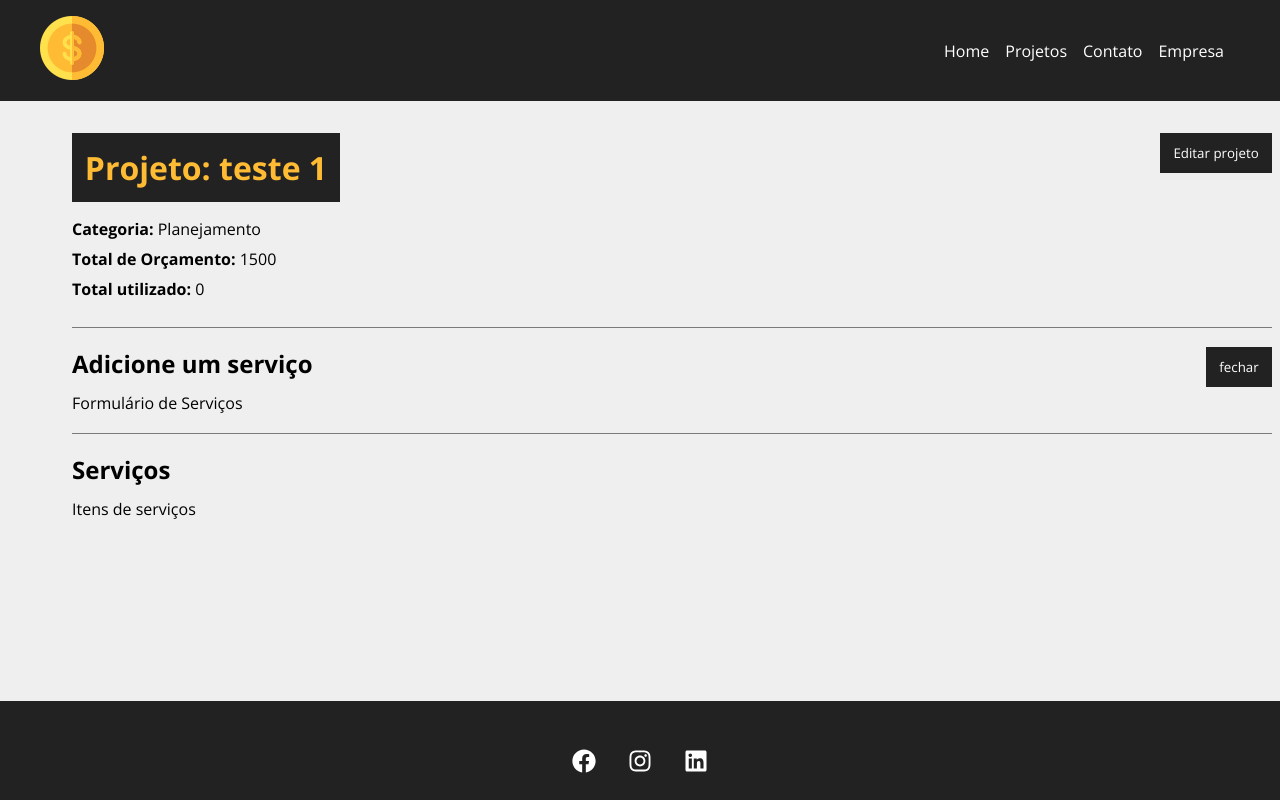
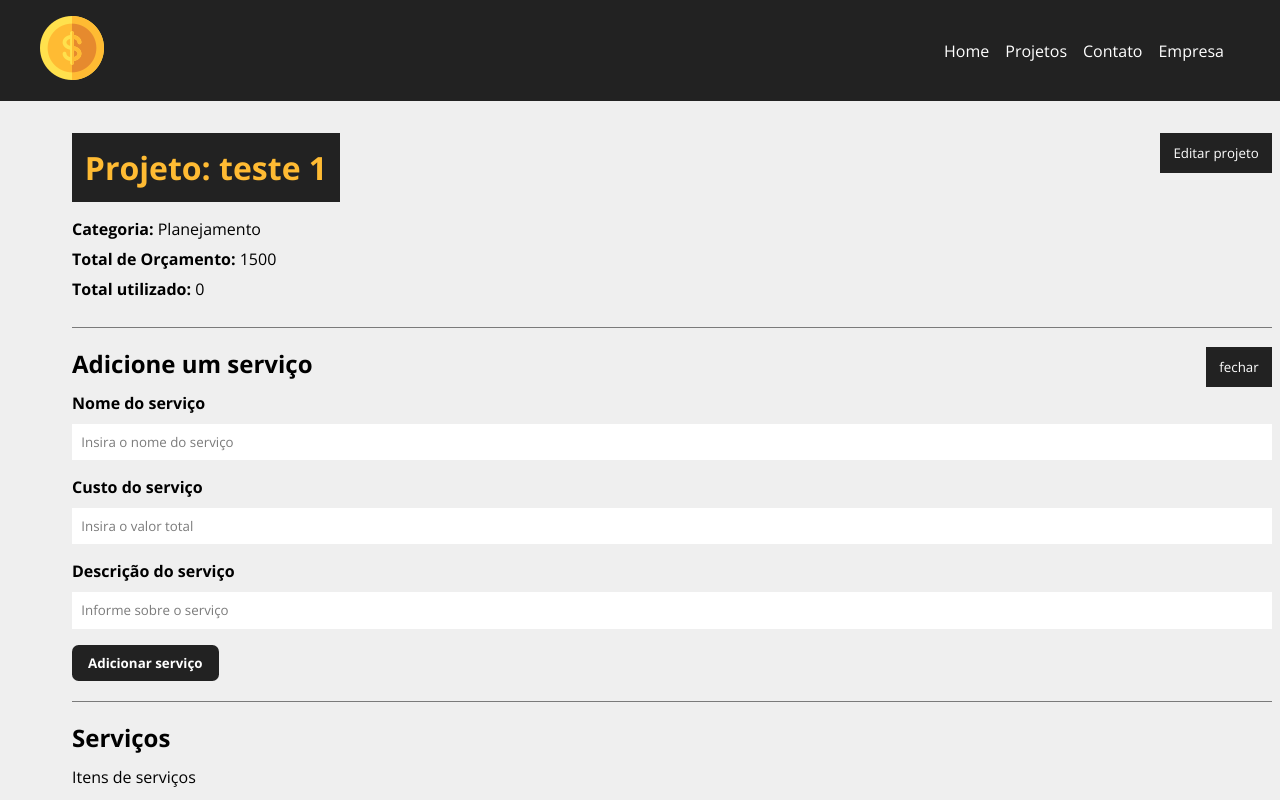
Before and after one commit to wevdiaz/Costs, a React (Create React App) app: page /projects/1 in a window 1280 px wide. Both pictures are taken after a click on the button "Adicionar serviço". Shown: the top 800 px of the page. Built offline with nearby package versions, Linux system fonts and the light colour scheme; data requests are answered from the project's data file.

Commit message:
Add novos serviços no projeto

```diff
--- a/db.json
+++ b/db.json
@@ -18,8 +18,15 @@
         "id": "4",
         "name": "Planejamento"
       },
-      "cost": 0,
-      "services": [],
+      "cost": 150,
+      "services": [
+        {
+          "name": "analise",
+          "cost": "150",
+          "description": "testando serviço",
+          "id": "0a201806-3433-4feb-8554-5322f94e178d"
+        }
+      ],
       "id": 2
     }
   ],
--- a/package.json
+++ b/package.json
@@ -39,5 +39,8 @@
       "last 1 firefox version",
       "last 1 safari version"
     ]
+  },
+  "devDependencies": {
+    "@types/uuid": "^8.3.4"
   }
 }
--- a/src/components/pages/Project.jsx
+++ b/src/components/pages/Project.jsx
@@ -1,10 +1,12 @@
 import { useParams } from "react-router-dom";
 import { useState, useEffect } from "react";
+import { parse, v4 as uuidv4 } from "uuid";
 
 import { Loading } from "../layout/Loading";
 import { Container } from "../layout/Container";
 import { ProjectForm } from "../project/ProjectForm";
 import { Message } from "../layout/Message";
+import { ServiceForm } from "../services/ServiceForm";
 
 import styles from "./styles/Project.module.css";
 
@@ -60,6 +62,41 @@
     .catch((err) => { console.log(err)})
   }
 
+  function createService(project) {
+    setMessage("");
+
+    const lastService = project.services[project.services.length - 1];
+
+    lastService.id = uuidv4();
+
+    const lastServiceCost = lastService.cost;
+
+    const newCost = parseFloat(project.cost) + parseFloat(lastServiceCost);
+
+    if (newCost > parseFloat(project.budget)) {
+      setMessage("Orçamento ultrapassado, verifique o valor do serviço");
+      setType("error");
+      project.services.pop();
+      return false;
+    }
+
+    project.cost = newCost;
+
+    fetch(`http://localhost:5000/projects/${project.id}`, {
+      method: "PATCH",
+      headers: {
+        "Content-Type": "application/json",
+      },
+      body: JSON.stringify(project),
+    })
+    .then((response) => response.json())
+    .then((data) => {
+      console.log(data);
+    }).catch((err) => console.log(err));
+
+
+  }
+
   function toggleProjectForm() {
     setShowProjectForm(!showProjectForm);
   }
@@ -111,7 +148,13 @@
                     { !showServiceForm ? "Adicionar serviço" : "fechar" }
                   </button>
                   <div className={styles.project_info}>
-                    { showServiceForm && <div>Formulário de Serviços</div> }
+                    { showServiceForm && (
+                      <ServiceForm
+                          handleSubmit={createService}
+                          btnText="Adicionar serviço"
+                          projectData={project}
+                      />
+                    ) }
                   </div>
                 </div>
                 <h2>Serviços</h2>
--- /dev/null
+++ b/src/components/services/ServiceForm.jsx
@@ -0,0 +1,51 @@
+import { useState } from "react";
+
+import { Input } from "../form/Input";
+import { SubmitButton } from "../form/SubmitButton";
+
+import styles from "./ServiceForm.module.css";
+
+export function ServiceForm({handleSubmit, btnText, projectData }) {
+
+  const [service, setService] = useState({});
+
+  function submit(e) {
+    e.preventDefault();
+    projectData.services.push(service);
+    handleSubmit(projectData);
+  }
+
+  function handleChange(e) {
+    setService({ ...service, [e.target.name]: e.target.value });
+  }
+
+  return (
+   <form onSubmit={submit} className={styles.form}>
+    <Input
+        type={"text"}
+        text="Nome do serviço"
+        name="name"
+        placeholder="Insira o nome do serviço"
+        handleOnChange={handleChange}
+    />
+
+    <Input
+        type={"number"}
+        text="Custo do serviço"
+        name="cost"
+        placeholder="Insira o valor total"
+        handleOnChange={handleChange}
+    />
+
+    <Input
+        type={"text"}
+        text="Descrição do serviço"
+        name="description"
+        placeholder="Informe sobre o serviço"
+        handleOnChange={handleChange}
+    />
+
+    <SubmitButton text={btnText} />
+   </form>
+  );
+}
```
Also changed, not shown: src/components/services/ServiceForm.module.css (added), 1 other file (tests, documents, lock files or other folders).
